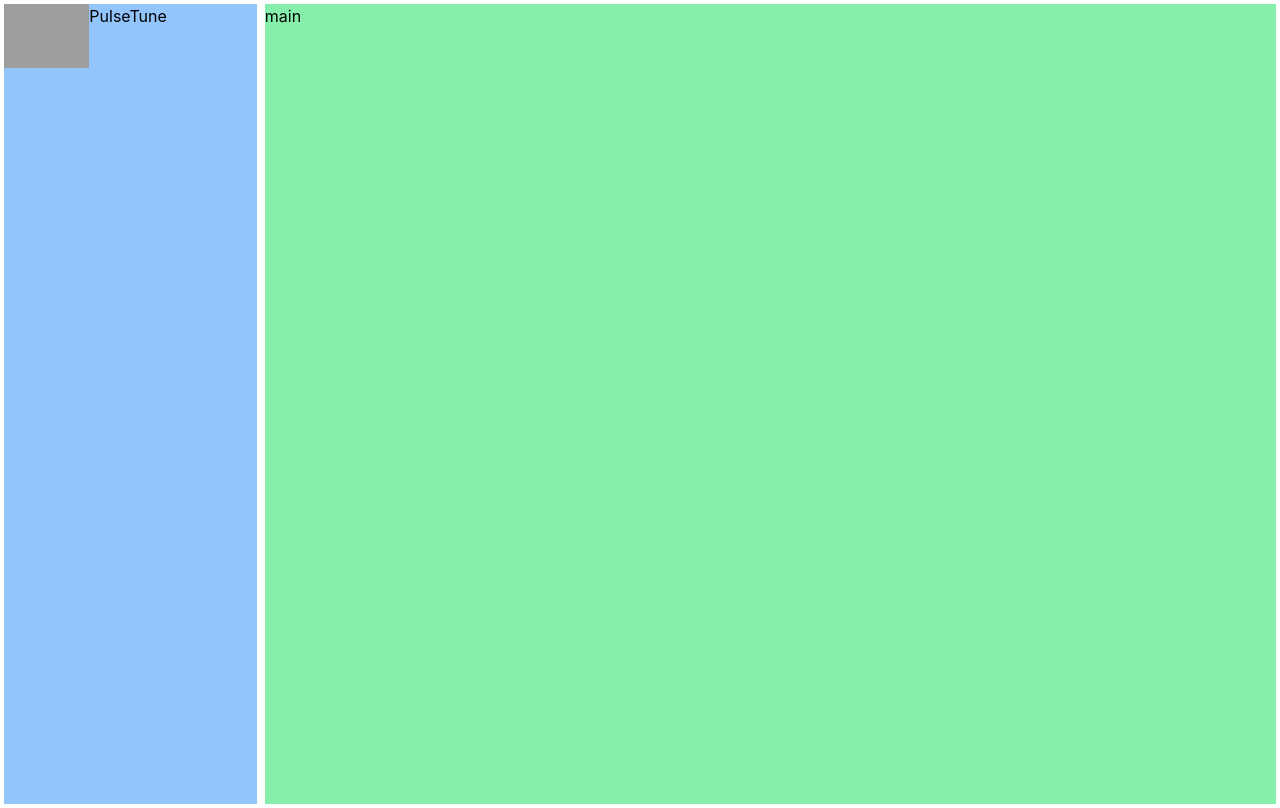
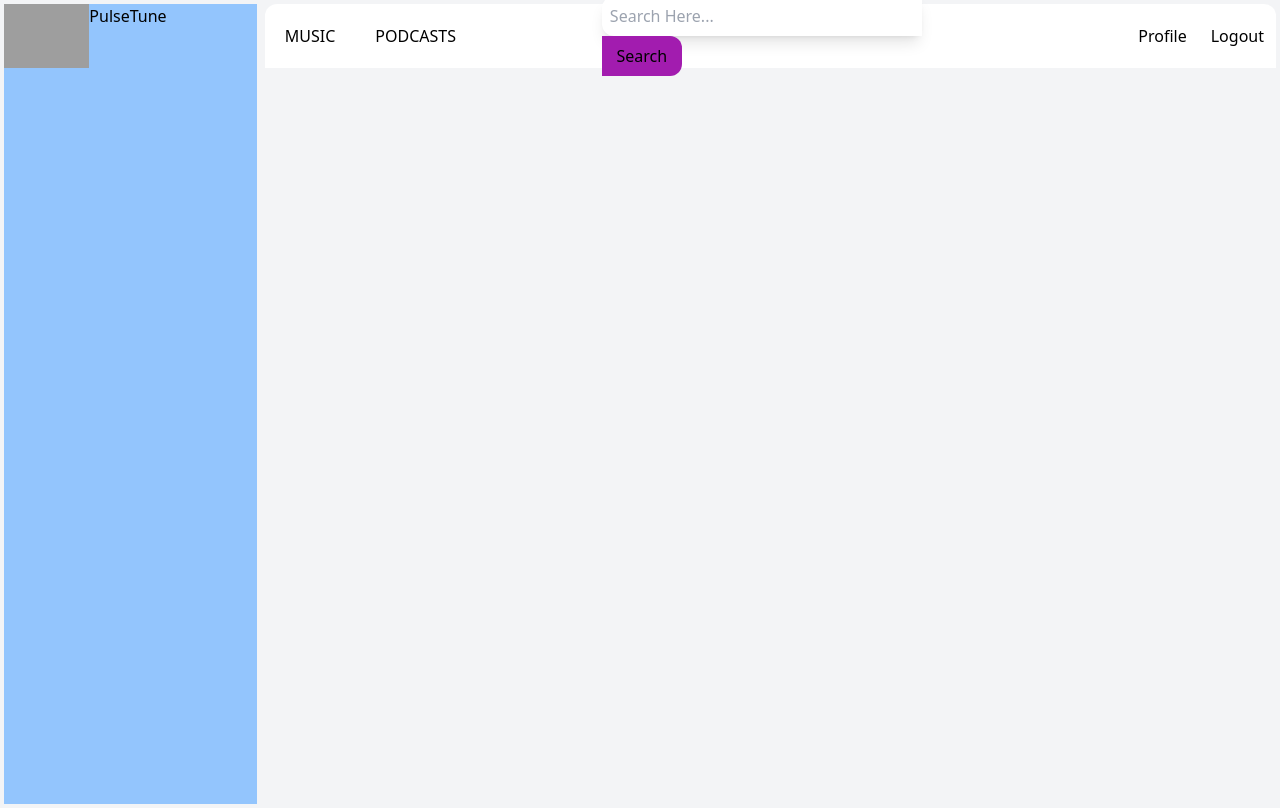
Before and after one commit to vshivang7/pulsetune, a React (Create React App) app: page / in a window 1280 px wide. Built offline with nearby package versions, Linux system fonts and the light colour scheme; grey boxes are pictures that could not be loaded.

Commit message:
Navbar_Added

```diff
--- a/src/App.js
+++ b/src/App.js
@@ -3,7 +3,7 @@ import Main from "./screenDiv/Main.js";
 
 function App() {
   return (
-    <div className="flex">
+    <div className="flex bg-gray-100">
       <Sidebar />
       <Main />
     </div>
--- /dev/null
+++ b/src/Components/MainBody/Navbar.js
@@ -0,0 +1,34 @@
+import React from 'react'
+const isLoggedIn = true;
+const Navbar = () => {
+  return (
+    <div className='h-16 flex items-center rounded-tl-xl bg-white rounded-tr-xl'>
+        <div className='w-1/3'>
+            <a href='/' className='m-5'>MUSIC</a>
+            <a href='/' className='m-5'>PODCASTS</a>
+        </div>
+        <div className='w-1/3'>
+            <form>
+                <input name='search' placeholder='Search Here...' type='text' className='shadow-lg mr-1 h-[5vh] w-[40vh] rounded-tl-xl rounded-bl-xl p-2'></input>
+                <button type='submit' className='button h-[5vh] w-[10vh] rounded-tr-xl rounded-br-xl'>Search</button>
+            </form>
+        </div>
+        <div className='w-1/3 flex justify-end'>
+            {
+                isLoggedIn?
+                <>
+                <a href='/' className='m-3'>Profile</a>
+                <a href='/' className='m-3'>Logout</a>
+                </>
+                :
+                <>
+                <a href='/' className='m-3'>SignUp</a>
+                <a href='/' className='m-3'>Login</a>
+                </>
+            }
+        </div>
+    </div>
+  )
+}
+
+export default Navbar
--- a/src/index.css
+++ b/src/index.css
@@ -2,16 +2,6 @@
 @tailwind components;
 @tailwind utilities;
 
-body {
-  margin: 0;
-  font-family: -apple-system, BlinkMacSystemFont, 'Segoe UI', 'Roboto', 'Oxygen',
-    'Ubuntu', 'Cantarell', 'Fira Sans', 'Droid Sans', 'Helvetica Neue',
-    sans-serif;
-  -webkit-font-smoothing: antialiased;
-  -moz-osx-font-smoothing: grayscale;
+.button {
+  background-color: #a21caf;
 }
-
-code {
-  font-family: source-code-pro, Menlo, Monaco, Consolas, 'Courier New',
-    monospace;
-}
--- a/src/screenDiv/Main.js
+++ b/src/screenDiv/Main.js
@@ -1,8 +1,11 @@
 import React from 'react'
+import Navbar from '../Components/MainBody/Navbar'
 
 const Main = () => {
   return (
-    <div className='bg-green-300 h-screen w-4/5 m-1'>main</div>
+    <div className='h-screen w-4/5 m-1 rounded-xl'>
+      <Navbar/>
+    </div>
   )
 }
 
```
